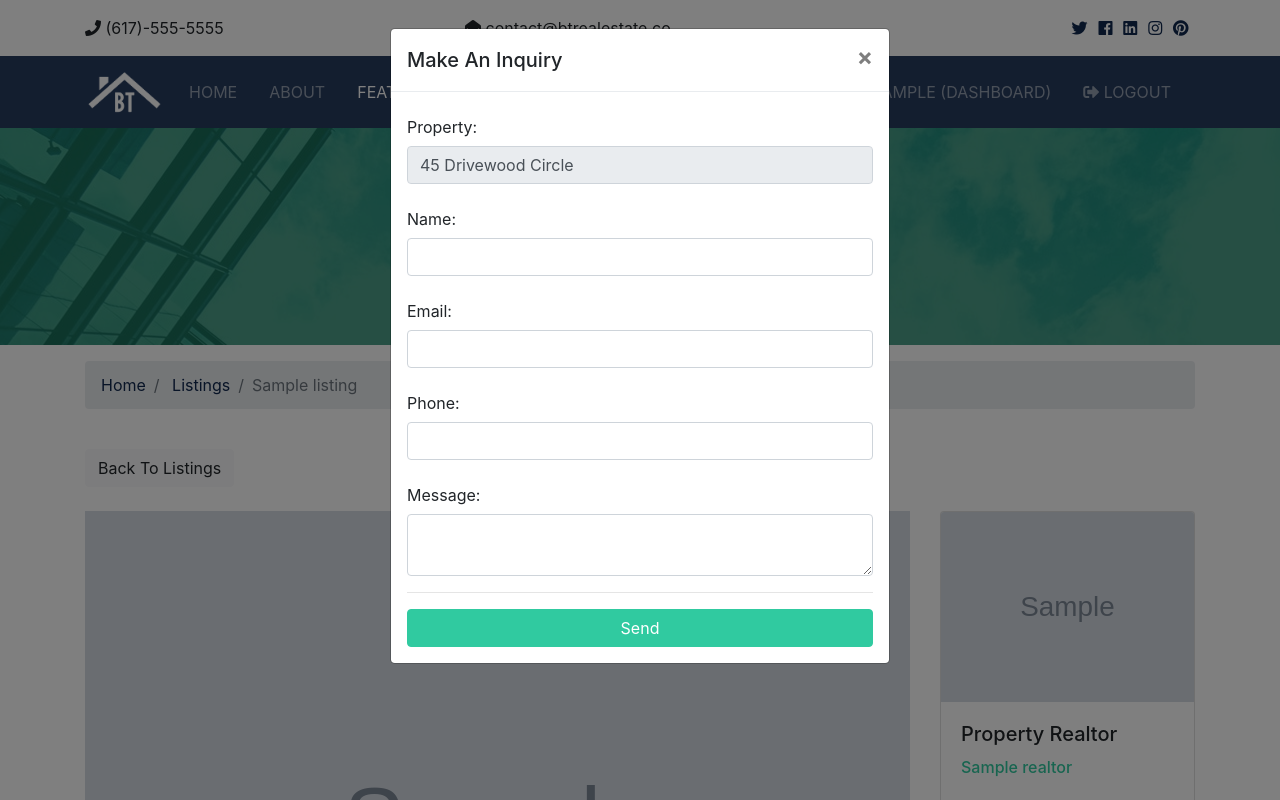
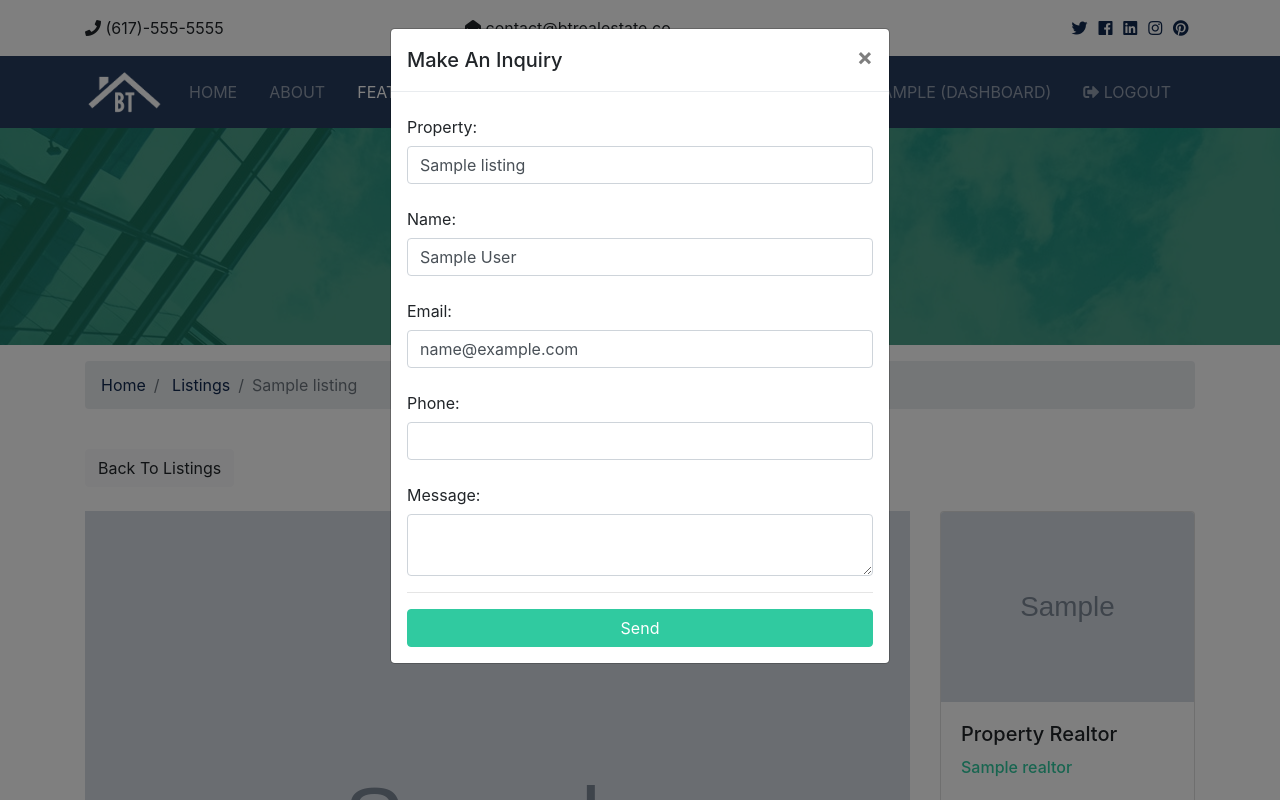
Before and after one commit to Amin-dev2/sss, a Django app: page /listings/1 in a window 1280 px wide, after a click on "Make An Inquiry". Run offline with Django 3.2, Linux system fonts and the light colour scheme; a user stored in the database is signed in; tables that the repository leaves empty hold one stand-in row (values such as "Sample post"); grey boxes marked "Sample" are stand-in pictures; some libraries are stand-ins or nearby versions.

Commit message:
Contact submission and email setup

```diff
--- a/btre/urls.py
+++ b/btre/urls.py
@@ -8,5 +8,6 @@ urlpatterns = [
     path('', include('pages.urls')),
     path('listings/', include('listings.urls')),
     path('accounts/', include('accounts.urls')),
+    path('conacts/', include('contacts.urls')),
     path('admin/', admin.site.urls),
 ] + static(settings.MEDIA_URL, document_root=settings.MEDIA_ROOT)
--- /dev/null
+++ b/contacts/urls.py
@@ -0,0 +1,7 @@
+from django.urls import path
+
+from . import views
+
+urlpatterns = [
+  path('contact', views.contact, name='contact')
+]
--- a/templates/listings/listing.html
+++ b/templates/listings/listing.html
@@ -173,24 +173,31 @@
         </button>
       </div>
       <div class="modal-body">
-        <form>
+        <form action="{% url 'contact' %}" method="POST">
+          {% csrf_token %}
+          {% if user.is_authenticated %}
+            <input type="hidden" name="user_id" value="{{ user.id }}">
+          {% else %}
+            <input type="hidden" name="user_id" value="0">
+          {% endif %}
+          <input type="hidden" name="realtor_email" value="{{ listing.realtor.email }}">
+          <input type="hidden" name="listing_id" value="{{ listing.id }}">
           <div class="form-group">
             <label for="property_name" class="col-form-label">Property:</label>
             <input
               type="text"
               name="listing"
               class="form-control"
-              value="45 Drivewood Circle"
-              disabled
+              value="{{ listing.title }}"
             />
           </div>
           <div class="form-group">
             <label for="name" class="col-form-label">Name:</label>
-            <input type="text" name="name" class="form-control" required />
+            <input type="text" name="name" class="form-control" {% if user.is_authenticated %} value="{{ user.first_name }} {{ user.last_name }}" {% endif %} required />
           </div>
           <div class="form-group">
             <label for="email" class="col-form-label">Email:</label>
-            <input type="email" name="email" class="form-control" required />
+            <input type="email" name="email" class="form-control" {% if user.is_authenticated %} value="{{ user.email }}" {% endif %} required />
           </div>
           <div class="form-group">
             <label for="phone" class="col-form-label">Phone:</label>
```
Also changed, not shown: btre/settings.py (+7 -0 lines), contacts/admin.py (+9 -1 lines), contacts/views.py (+40 -2 lines).
